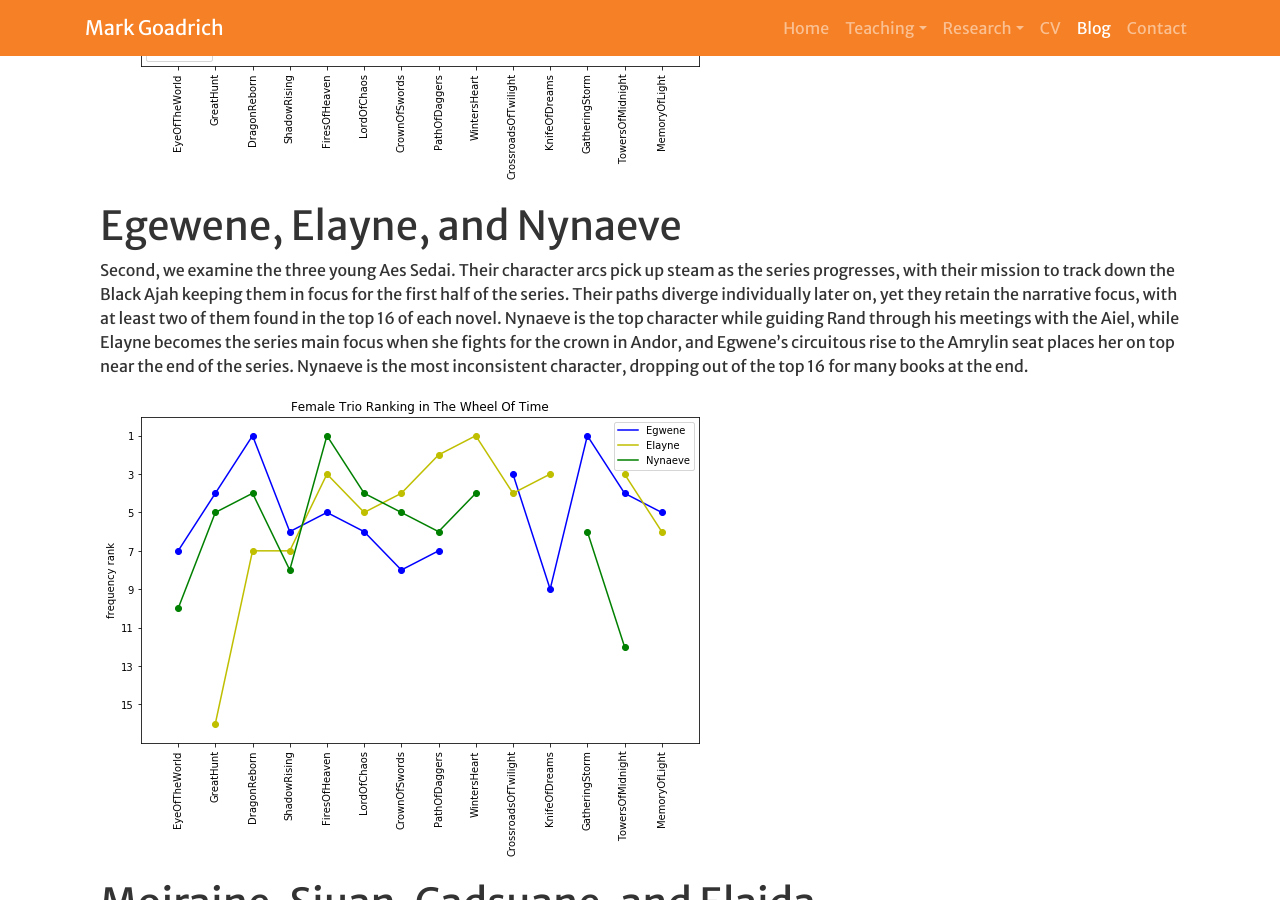
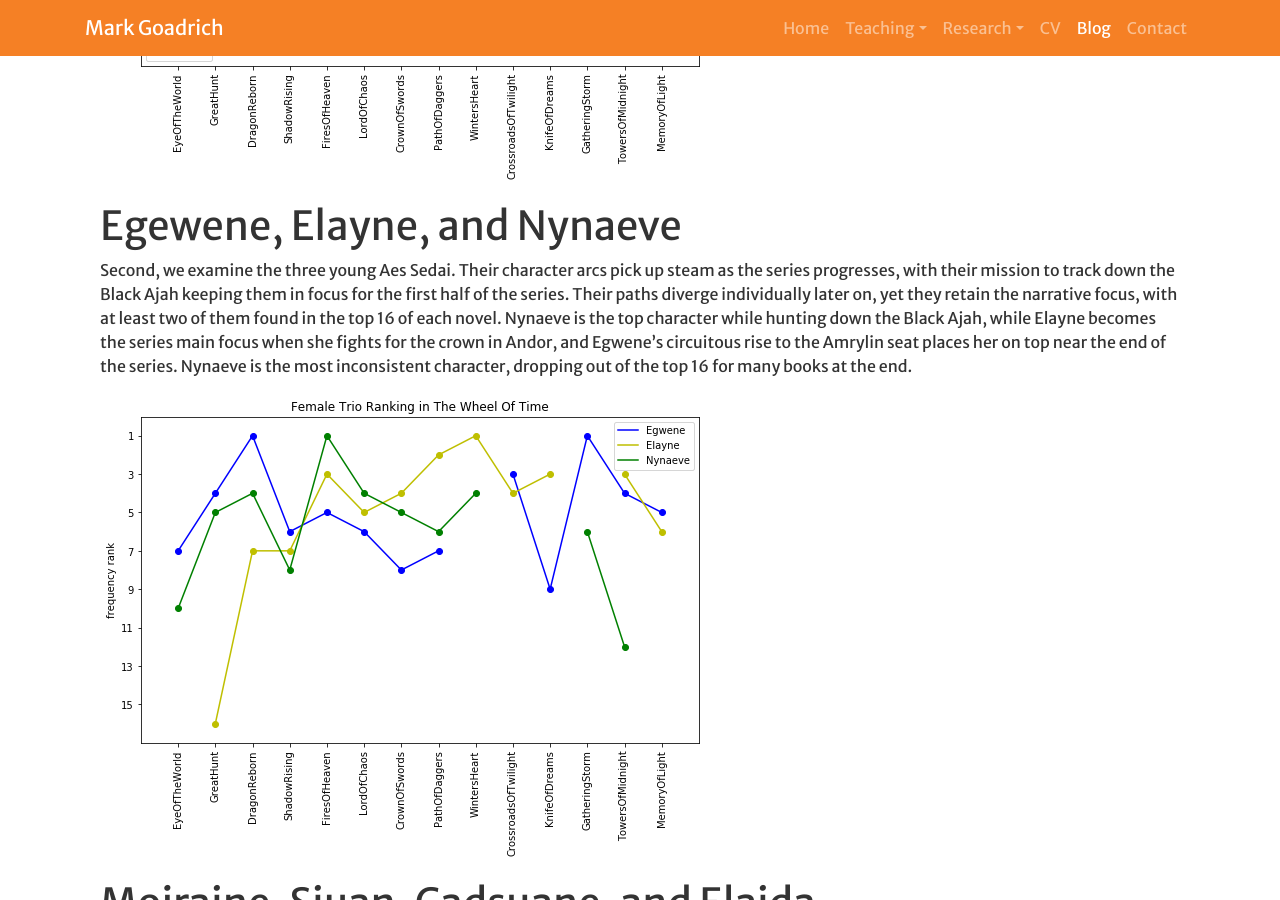
Before and after one commit to mgoadric/mgoadric.github.io, a Jekyll site: the page built from _posts/2018-05-12-wot-character-ranking.md, in a window 1280 px wide and 900 px high, scrolled down 1232 px. Built offline with Jekyll 4.4.1, drawn with Linux system fonts in a browser that asks for light colours; comment, search, counter and statistics services are not loaded.

Commit message:
Fixing memory mistake

```diff
--- a/_posts/2018-05-12-wot-character-ranking.md
+++ b/_posts/2018-05-12-wot-character-ranking.md
@@ -61,8 +61,8 @@ Second, we examine the three young Aes Sedai. Their character arcs pick up steam
 as the series progresses, with their mission to track down the Black Ajah
 keeping them in focus for the first half of the series. Their paths diverge
 individually later on, yet they retain the narrative focus, with at least two of them
-found in the top 16 of each novel. Nynaeve is the top character while guiding
-Rand through his meetings with the Aiel, while Elayne becomes the series main focus
+found in the top 16 of each novel. Nynaeve is the top character while
+hunting down the Black Ajah, while Elayne becomes the series main focus
 when she fights for the crown in Andor, and Egwene's circuitous rise to the Amrylin
 seat places her on top near the end of the series. Nynaeve is the most inconsistent
 character, dropping out of the top 16 for many books at the end.
```
